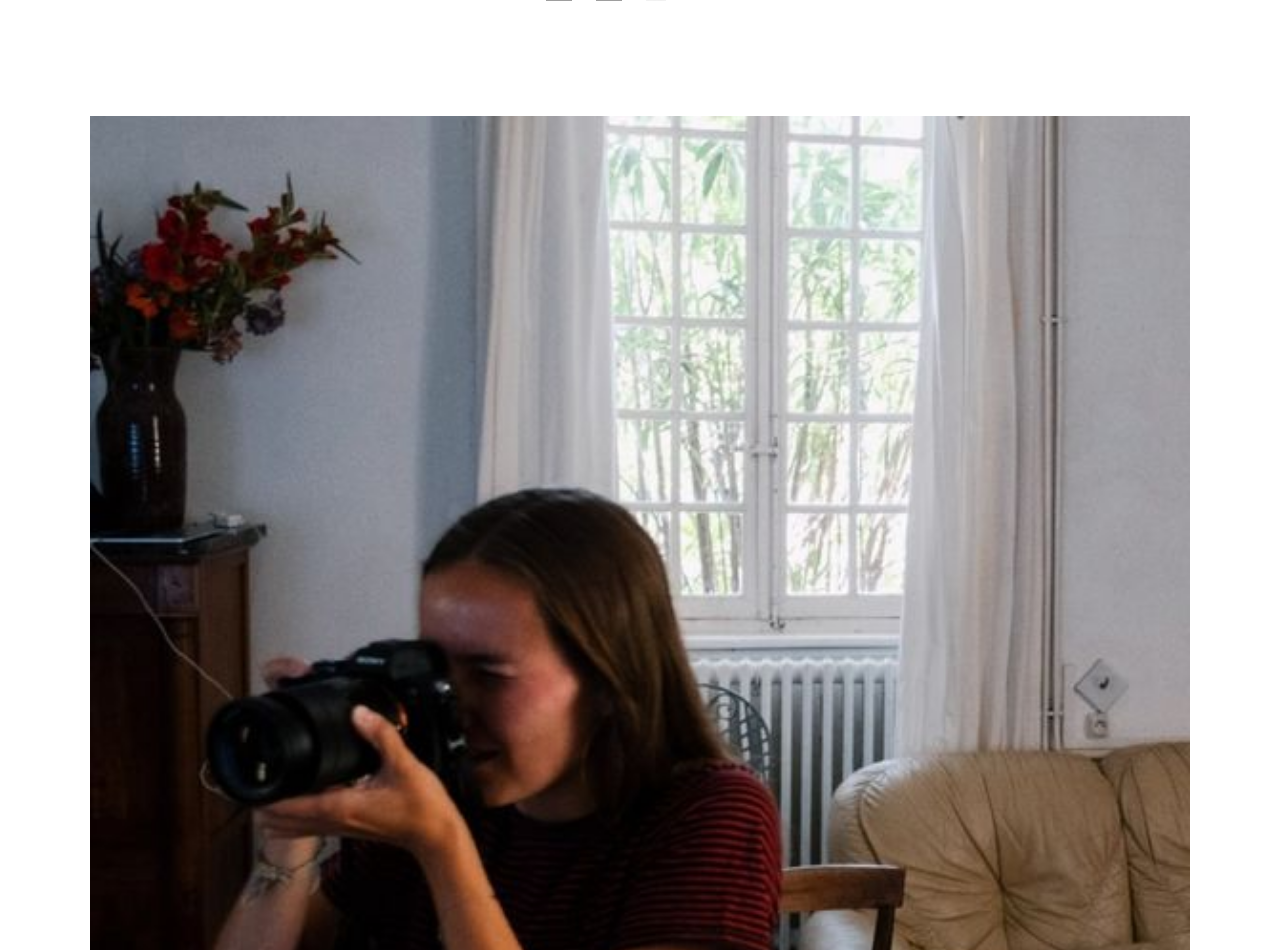
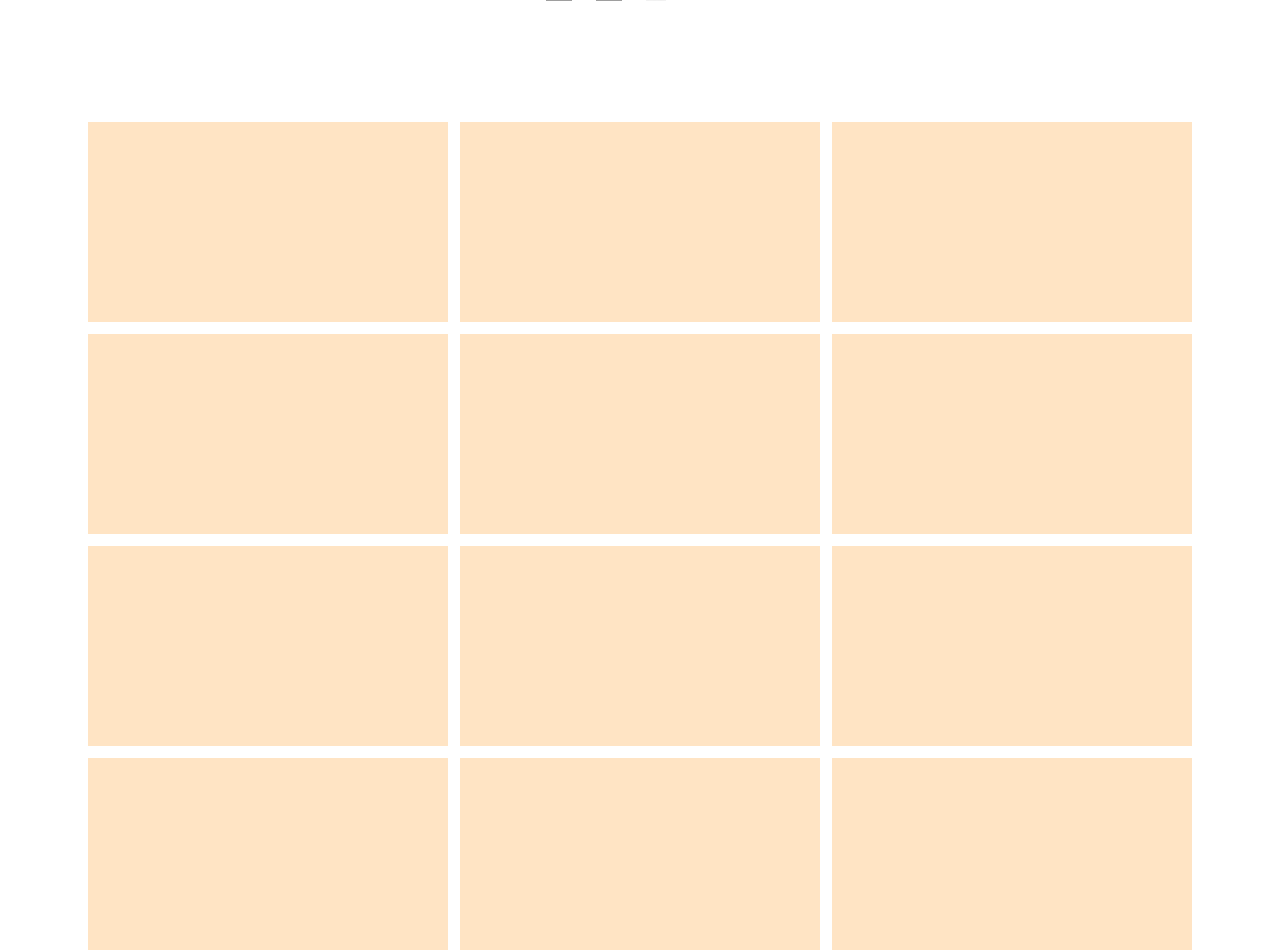
Before and after one commit to PolySim/portfolio-photo-angeline-desdevises, a React (Create React App) app in the folder frontend/: page /portfolio in a window 1280 px wide. Shown: the part 202-1152 px from the top of the page. Built offline with nearby package versions, Linux system fonts and the light colour scheme; grey boxes are pictures that could not be loaded; a web font is replaced by a local one.

Commit message:
PORTFOLIO

```diff
--- a/frontend/src/component/FirstPage/index.tsx
+++ b/frontend/src/component/FirstPage/index.tsx
@@ -5,43 +5,10 @@ import Share from "src/component/Share";
 import NavResponsive from "src/container/NavResponsive";
 const Temp = React.lazy(() => import("src/container/FirstPage/Main"));
 
-export default function FirstPage({ width }: { width: number }): JSX.Element {
+export default function FirstPage(): JSX.Element {
   const [click, setClick] = useState<boolean>(false);
   return (
     <>
-      {width > 770 ? (
-        <>
-          <H1>
-            <h1>Angeline Desdevises</h1>
-          </H1>
-          <Navigation
-            reportage={[
-              "SAN MARCU 2022",
-              "Reportage : Agriculture Passion ou Prison",
-              "Pélerinage Gitans , Saintes Maries de la Mer",
-              "Reportage initiative citoyenne",
-              "Confrérie SAN MARCU, Corse",
-              "Reportage finaliste concours SOPHOT - Galerie Fait et Cause",
-              "Ganesh Festival",
-            ]}
-          />
-          <Share footer={false} />
-        </>
-      ) : (
-        <NavResponsive
-          click={click}
-          setClick={setClick}
-          reportage={[
-            "SAN MARCU 2022",
-            "Reportage : Agriculture Passion ou Prison",
-            "Pélerinage Gitans , Saintes Maries de la Mer",
-            "Reportage initiative citoyenne",
-            "Confrérie SAN MARCU, Corse",
-            "Reportage finaliste concours SOPHOT - Galerie Fait et Cause",
-            "Ganesh Festival",
-          ]}
-        />
-      )}
       {click ? (
         <></>
       ) : (
--- a/frontend/src/component/Menu/NavBar/index.tsx
+++ b/frontend/src/component/Menu/NavBar/index.tsx
@@ -1,5 +1,6 @@
 import React, { useState, useEffect, useRef } from "react";
 import { NavBar, ArticleNavBar } from "src/styled";
+import { Link } from "react-router-dom";
 
 export default function Navigation({
   reportage,
@@ -30,10 +31,19 @@ export default function Navigation({
 
   return (
     <NavBar>
-      <a href="">PORTFOLIO</a>
+      <div>
+        <Link
+          to="/portfolio"
+          style={{ textDecoration: "none", color: "#000", marginLeft: "0" }}
+        >
+          PORTFOLIO
+        </Link>
+      </div>
       <div>⚫</div>
       <div ref={ref}>
-        <a href="">REPORTAGE</a>
+        <Link to="/portfolio" style={{ textDecoration: "none", color: "#000" }}>
+          REPORTAGE
+        </Link>
         <ArticleNavBar>
           {over ? (
             reportage.map((article) => {
@@ -45,13 +55,29 @@ export default function Navigation({
         </ArticleNavBar>
       </div>
       <div>⚫</div>
-      <a href="">PORTRAITS</a>
+      <div>
+        <Link to="/portfolio" style={{ textDecoration: "none", color: "#000" }}>
+          PORTRAITS
+        </Link>
+      </div>
       <div>⚫</div>
-      <a href="">PUBLICATIONS</a>
+      <div>
+        <Link to="/portfolio" style={{ textDecoration: "none", color: "#000" }}>
+          PUBLICATIONS
+        </Link>
+      </div>
       <div>⚫</div>
-      <a href="">CONTACT</a>
+      <div>
+        <Link to="/portfolio" style={{ textDecoration: "none", color: "#000" }}>
+          CONTACT
+        </Link>
+      </div>
       <div>⚫</div>
-      <a href="">A PROPOS</a>
+      <div>
+        <Link to="/portfolio" style={{ textDecoration: "none", color: "#000" }}>
+          A PROPOS
+        </Link>
+      </div>
     </NavBar>
   );
 }
--- /dev/null
+++ b/frontend/src/component/Portfolio/index.tsx
@@ -0,0 +1,31 @@
+import React from "react";
+import { GridPortfolio } from "src/styled";
+import Share from "src/component/Share";
+
+export default function Portfolio(): JSX.Element {
+  return (
+    <>
+      <GridPortfolio>
+        <div style={{ animationDelay: "0s" }}></div>
+        <div style={{ animationDelay: "0.2s" }}></div>
+        <div style={{ animationDelay: "0.4s" }}></div>
+        <div style={{ animationDelay: "0.6s" }}></div>
+        <div style={{ animationDelay: "0.8s" }}></div>
+        <div style={{ animationDelay: "1s" }}></div>
+        <div style={{ animationDelay: "1.2s" }}></div>
+        <div style={{ animationDelay: "1.4s" }}></div>
+        <div style={{ animationDelay: "1.6s" }}></div>
+        <div style={{ animationDelay: "1.8s" }}></div>
+        <div style={{ animationDelay: "2s" }}></div>
+        <div style={{ animationDelay: "2.2s" }}></div>
+        <div style={{ animationDelay: "2.4s" }}></div>
+        <div style={{ animationDelay: "2.6s" }}></div>
+        <div style={{ animationDelay: "2.8s" }}></div>
+        <div style={{ animationDelay: "3s" }}></div>
+        <div style={{ animationDelay: "3.2s" }}></div>
+        <div style={{ animationDelay: "3.4s" }}></div>
+      </GridPortfolio>
+      <Share footer={true} />
+    </>
+  );
+}
--- a/frontend/src/container/App/index.tsx
+++ b/frontend/src/container/App/index.tsx
@@ -1,9 +1,12 @@
 import React, { useState, useEffect } from "react";
 import FirstPage from "src/component/FirstPage";
+import Header from "src/container/Header";
+import Portfolio from "src/component/Portfolio";
 import { Routes, Route } from "react-router-dom";
 
 function App() {
   const [width, setWidth] = useState<number>(window.innerWidth);
+  const [click, setClick] = useState<boolean>(false);
 
   useEffect(() => {
     const handleResize = () => {
@@ -11,7 +14,20 @@ function App() {
     };
     window.addEventListener("resize", handleResize);
   }, []);
-  return <FirstPage width={width} />;
+
+  return (
+    <>
+      <Header width={width} click={click} setClick={setClick} />
+      {click ? (
+        <></>
+      ) : (
+        <Routes>
+          <Route path="/" element={<FirstPage />} />
+          <Route path="/portfolio" element={<Portfolio />} />
+        </Routes>
+      )}
+    </>
+  );
 }
 
 export default App;
--- /dev/null
+++ b/frontend/src/container/Header/index.tsx
@@ -0,0 +1,57 @@
+import React from "react";
+import { H1 } from "src/styled";
+import Navigation from "src/component/Menu/NavBar";
+import NavResponsive from "../NavResponsive";
+import Share from "src/component/Share";
+import { Link } from "react-router-dom";
+
+export default function Header({
+  width,
+  click,
+  setClick,
+}: {
+  width: number;
+  click: boolean;
+  setClick: React.Dispatch<React.SetStateAction<boolean>>;
+}): JSX.Element {
+  return (
+    <>
+      {" "}
+      {width > 770 ? (
+        <>
+          <H1>
+            <Link to="/" style={{ textDecoration: "none", color: "#000" }}>
+              <h1>Angeline Desdevises</h1>
+            </Link>
+          </H1>
+          <Navigation
+            reportage={[
+              "SAN MARCU 2022",
+              "Reportage : Agriculture Passion ou Prison",
+              "Pélerinage Gitans , Saintes Maries de la Mer",
+              "Reportage initiative citoyenne",
+              "Confrérie SAN MARCU, Corse",
+              "Reportage finaliste concours SOPHOT - Galerie Fait et Cause",
+              "Ganesh Festival",
+            ]}
+          />
+          <Share footer={false} />
+        </>
+      ) : (
+        <NavResponsive
+          click={click}
+          setClick={setClick}
+          reportage={[
+            "SAN MARCU 2022",
+            "Reportage : Agriculture Passion ou Prison",
+            "Pélerinage Gitans , Saintes Maries de la Mer",
+            "Reportage initiative citoyenne",
+            "Confrérie SAN MARCU, Corse",
+            "Reportage finaliste concours SOPHOT - Galerie Fait et Cause",
+            "Ganesh Festival",
+          ]}
+        />
+      )}{" "}
+    </>
+  );
+}
--- a/frontend/src/index.css
+++ b/frontend/src/index.css
@@ -53,3 +53,14 @@ body {
     opacity: 1;
   }
 }
+
+@keyframes ApparitionImage {
+  0% {
+    opacity: 1;
+    transform: translateY(30px);
+  }
+  100% {
+    opacity: 1;
+    transform: translateY(0px);
+  }
+}
--- a/frontend/src/styled.ts
+++ b/frontend/src/styled.ts
@@ -46,30 +46,23 @@ export const NavBar = styled.div`
   a {
     width: max-content;
     margin-left: 25px;
-    margin-bottom: 20px;
-    text-decoration: none;
-    color: #000;
   }
 
-  > a:nth-of-type(1) {
-    margin-left: 0;
+  > div:nth-of-type(2n) {
+    opacity: 0.15;
+    font-size: 40%;
+    margin-left: 25px;
   }
 
   > div {
-    opacity: 0.15;
-    font-size: 40%;
-    margin-left: 25px;
     margin-bottom: 20px;
   }
 
-  > div:nth-of-type(2) {
-    opacity: 1;
-    font-size: 100%;
-    margin-left: 0;
+  > div:nth-of-type(3) {
     position: relative;
   }
 
-  > div:nth-of-type(2) {
+  > div:nth-of-type(3) {
     background: url(https://bucket1.format-assets.com/theme_versions/8549292/assets/images/arrow-down.svg)
       right 64% no-repeat;
     padding-right: 30px;
@@ -214,6 +207,41 @@ export const Header = styled.div`
     left: 15px;
     height: 100%;
     font-size: 25px;
-    color: #232323;
   }
 `;
+
+export const GridPortfolio = styled.div`
+  display: grid;
+  align-items: center;
+  justify-content: center;
+  grid-template: repeat(6, max-content) / repeat(3, max-content);
+
+  div {
+    width: 32vw;
+    height: 200px;
+    margin: 0.5vw;
+    background-color: bisque;
+    transition: transform 0.25s;
+    opacity: 0;
+    animation: ApparitionImage 0.6s forwards;
+
+    :hover {
+      transform: scale(0.98);
+    }
+  }
+
+  @media screen and (max-width: 520px) {
+    grid-template: repeat(8, max-content) / repeat(2, max-content);
+    div {
+      width: 48vw;
+      margin: 1vw;
+    }
+  }
+
+  @media screen and (min-width: 1100px) {
+    div {
+      width: 360px;
+      margin: 6px;
+    }
+  }
+`;
```
Also changed, not shown: frontend/src/container/NavResponsive/index.tsx (+46 -9 lines).
